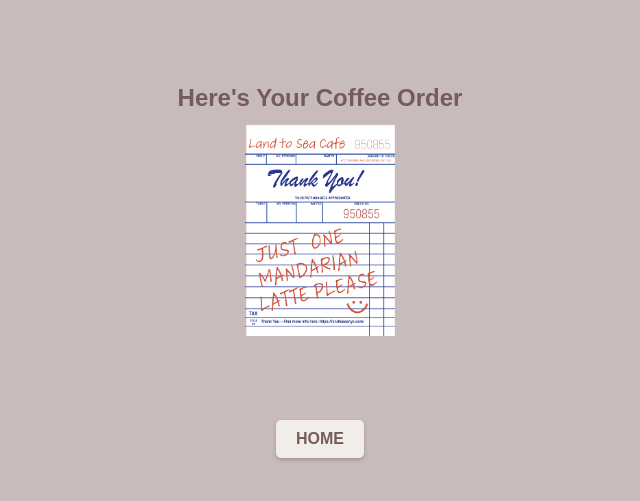
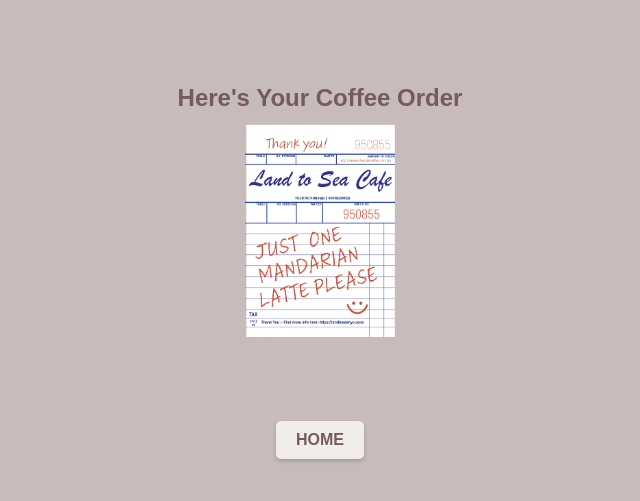
Before and after one commit to ProfessorKolodziej/final-project-spring-2024-coffee-curated-for-me, a website: page src/coffee.html in a window 1280 px wide. Shown: the part 169-670 px from the top of the page, without its empty margins (320-960 px from the left). Drawn offline with Linux system fonts and the light colour scheme; a web font is replaced by a local one.

Commit message:
changed image

```diff
--- a/src/coffee.html
+++ b/src/coffee.html
@@ -11,7 +11,7 @@
 
 <main class="content-container">
     <h1>Here's Your Coffee Order</h1>
-    <img src="images/land to sea receipt.png" alt="order-image-1" class="order-image">
+    <img src="images/land.png" alt="order-image-1" class="order-image">
 </main>
 
 <div class="footer">
```
Also changed, not shown: src/images/land to sea receipt.png (deleted), src/images/land.png (added).
